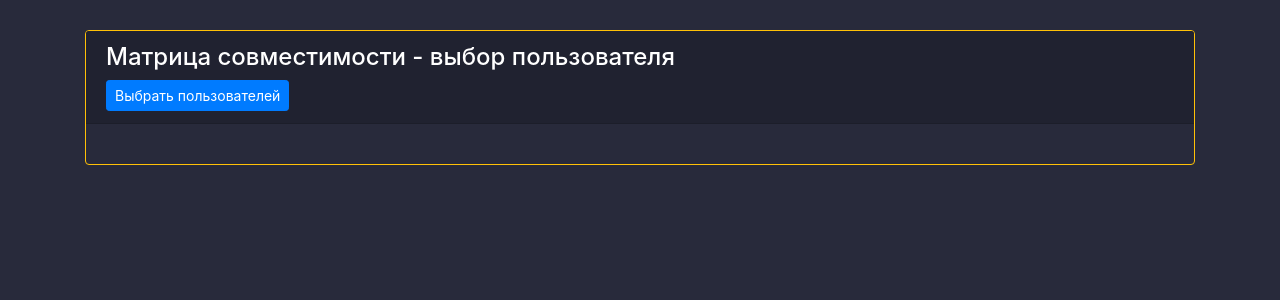
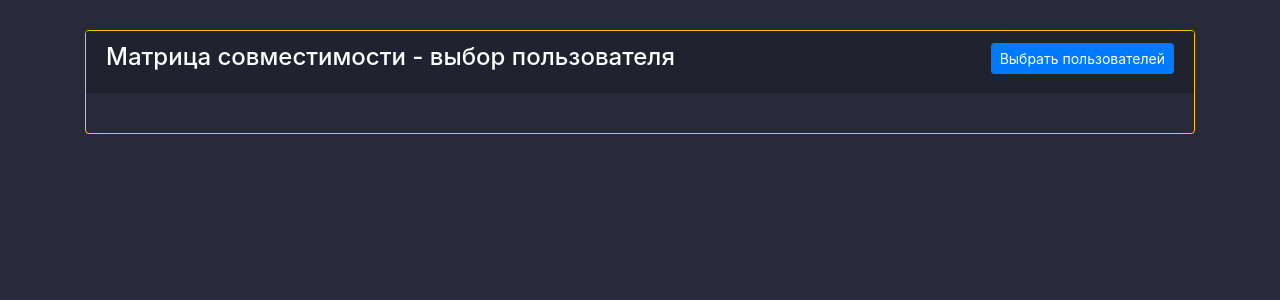
Before and after one commit to 4sh3n0n3/recommendations, a Django app: page /app/matrix/ in a window 1280 px wide. Shown: the part 80-380 px from the top of the page. Run offline with Django 3.2, Linux system fonts and the light colour scheme; some libraries are stand-ins or nearby versions.

Commit message:
! кнопка

```diff
--- a/main/templates/matrix.html
+++ b/main/templates/matrix.html
@@ -23,8 +23,8 @@
                 {% if username2 is none %}
                     - выбор пользователя
                 {% endif %}
+                <a href="{% url 'main:matrix' %}" class="btn btn-sm btn-primary" style="float: right;">Выбрать пользователей</a>
             </h4>
-            <a href="{% url 'main:matrix' %}" class="btn btn-sm btn-primary">Выбрать пользователей</a>
         </div>
 
         <div class="card-body">
```
